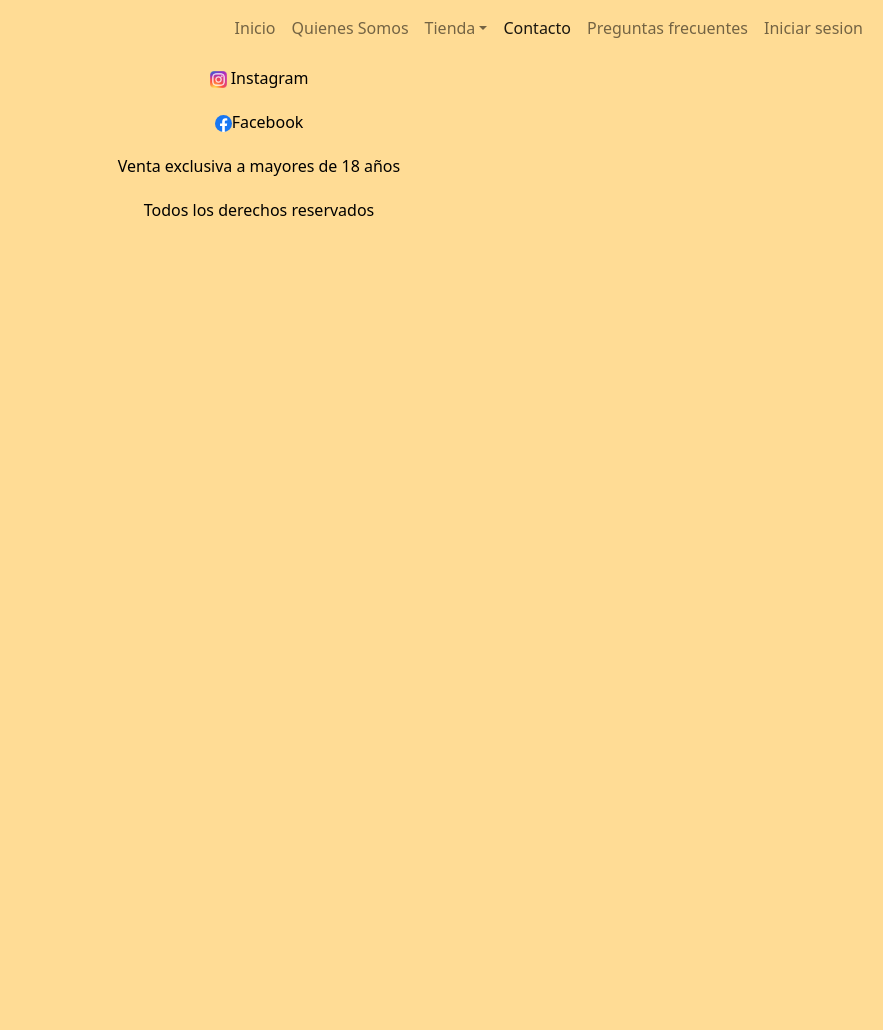
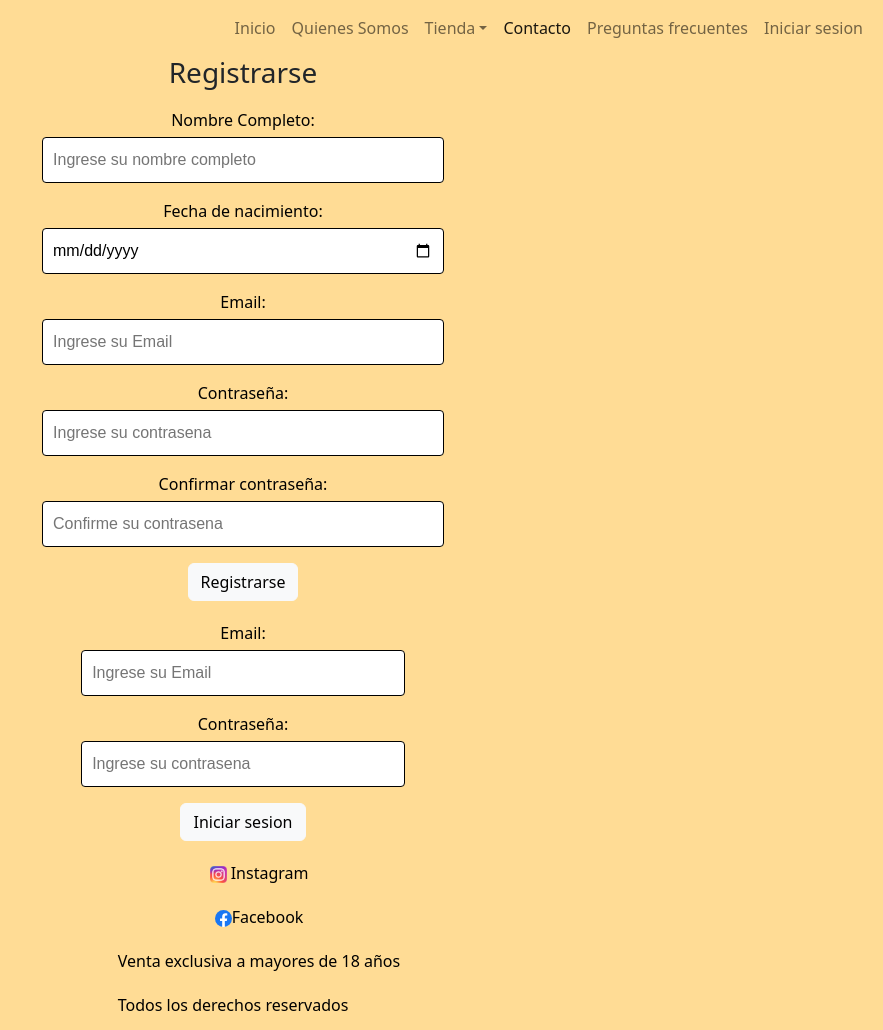
Before and after one commit to JoacoRodriguez/desafio06, a website: page pages/registro.html in a window 1280 px wide. Shown: the whole page, without its empty margins (397-1280 px from the left). Before the commit the page ends 800 px from the top, so only its background shows below. Drawn offline with nearby package versions, Linux system fonts and the light colour scheme; a web font is replaced by a local one.

Commit message:
mas cambios en scss

```diff
--- a/pages/registro.html
+++ b/pages/registro.html
@@ -63,6 +63,53 @@
             </div>
         </nav>
 
+    <section class="">
+        <section>
+            <h3 class="registrarse">Registrarse</h3>
+            <div class="formularioRegistro">
+                <form action="">
+                    <div>
+                        <label for="nombre">Nombre Completo: </label>
+                        <input type="text" id="nombre" name="nombre" placeholder="Ingrese su nombre completo" class="entrada">
+                    </div>
+                    <div>
+                        <label for="date">Fecha de nacimiento:</label>
+                        <input type="date" id="date" name="date" placeholder="Ingrese su fecha de nacimiento" class="entrada">
+                    </div>
+                    <div>
+                        <label for="mail">Email: </label>
+                        <input type="email" id="mail" name="mail" placeholder="Ingrese su Email" class="entrada">
+                    </div>
+                    <div>
+                        <label for="contrasena">Contraseña:</label>
+                        <input type="password" id="contrasena" name="contrasena" placeholder="Ingrese su contrasena" class="entrada">
+                    </div>
+                    <div>
+                        <label for="contrasena">Confirmar contraseña:</label>
+                        <input type="password" id="contrasena" name="contrasena" placeholder="Confirme su contrasena" class="entrada">
+                    </div>
+                    <button type="button" class="btn btn-light">Registrarse</button>
+                </form>
+            </div>
+        </section>
+        <section>
+                <div class="iniciarSesion">
+                    <form action="">
+                        <div>
+                            <label for="mail">Email: </label>
+                            <input type="email" id="mail" name="mail" placeholder="Ingrese su Email" class="entrada">
+                        </div>
+                        <div>
+                            <label for="contrasena">Contraseña:</label>
+                            <input type="password" id="contrasena" name="contrasena" placeholder="Ingrese su contrasena" class="entrada">
+                        </div>
+                        <button type="button" class="btn btn-light">Iniciar sesion</button>
+                    </form>
+                </div>
+        </section>
+    </section>
+
+
         <footer>
             <nav class="piePagina">
                 <ul>
--- a/scss/partials/_contacto.scss
+++ b/scss/partials/_contacto.scss
@@ -1,3 +1,11 @@
+.tituloContacto{
+    text-align: center;
+}
+
+.subtituloContacto{
+    text-align: center;
+}
+
 .formulario{
     padding: 10px;
     color: black;
--- a/scss/partials/_footer.scss
+++ b/scss/partials/_footer.scss
@@ -42,6 +42,7 @@ footer{
                             "parrafoFooterDos parrafoFooterDos";
         height: auto;
         column-gap: 1rem;
+        justify-content: center;
     }
 
     .piePagina ul li{
@@ -50,13 +51,11 @@ footer{
     .parrafoFooter{
         display: flex;
         grid-area: parrafoFooterDos;
-        justify-content: center;
     }
 
     .parrafoFooterDos{
         grid-area: parrafoFooterDos;
         display: flex;
-        justify-content: center;
     }
 }
 
--- a/scss/partials/_index.scss
+++ b/scss/partials/_index.scss
@@ -8,7 +8,7 @@
     padding: 2px;
     opacity: 300%;
     color: black;
-    height: 70vh;
+    height: fit-content;
 }
 
 .carousel{
--- a/scss/partials/_indumentaria.scss
+++ b/scss/partials/_indumentaria.scss
@@ -33,3 +33,7 @@
 .ind4{
     grid-area: ind4;
 }
+
+@media screen and(min-width:720px){
+
+}
--- a/scss/partials/_quienesSomos.scss
+++ b/scss/partials/_quienesSomos.scss
@@ -36,6 +36,7 @@
         grid-area: video;
         display: flex;
         justify-content: center;
+        padding-right: 10px;
     }
 }
 
--- /dev/null
+++ b/scss/partials/_registro.scss
@@ -0,0 +1,45 @@
+.iniciarSesion{
+    text-align: center;
+}
+
+.iniciarSesion{
+    padding: 10px;
+    color: black;
+    text-align: center;
+    display: flex;
+    justify-content: center;
+}
+
+.entrada{
+    width: 100%;
+    background-color: white;
+    padding: 10px;
+    margin-top: 5px;
+    border-radius: 4px;
+    margin-bottom: 16px;
+    border: 1px solid black;
+    font-family: 'Akshar', sans-serif;
+}
+
+.registrarse{
+    text-align: center;
+}
+
+.formularioRegistro{
+    padding: 10px;
+    color: black;
+    text-align: center;
+    display: flex;
+    justify-content: center;
+}
+
+.entrada{
+    width: 100%;
+    background-color: white;
+    padding: 10px;
+    margin-top: 5px;
+    border-radius: 4px;
+    margin-bottom: 16px;
+    border: 1px solid black;
+    font-family: 'Akshar', sans-serif;
+}
--- a/scss/styles.scss
+++ b/scss/styles.scss
@@ -7,6 +7,7 @@
 @import "partials/copas";
 @import "partials/contacto";
 @import "partials/indumentaria";
+@import "partials/registro";
 
 *{
     @include reset;
```
Also changed, not shown: pages/contacto.html (+2 -2 lines), css/main.css.
